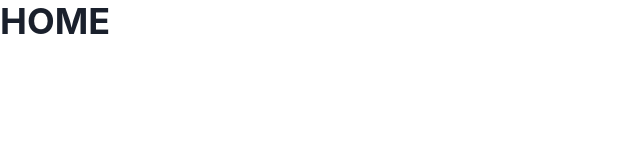
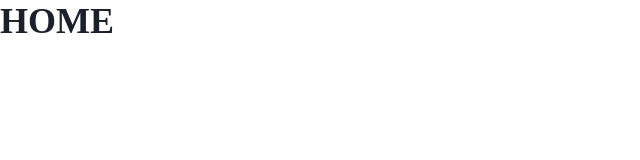
Before and after one commit to iigorcunha/open_wms_frontend, a Next.js app: page / in a window 1280 px wide. Shown: the top 160 px of the page, without its empty margins (0-640 px from the left). Built offline with nearby package versions, Linux system fonts and the light colour scheme.

Commit message:
Add theme colors and default fonts

```diff
--- a/src/styles/theme.ts
+++ b/src/styles/theme.ts
@@ -1,3 +1,22 @@
 import { extendTheme } from '@chakra-ui/react';
 
-export const theme = extendTheme({});
+export const theme = extendTheme({
+  colors: {
+    main: {
+      darkBlue: '#023047',
+      violet: '#54478C',
+      blue: '#219EBC',
+      cyan: '#8ECAE6',
+      orange: '#FB8500',
+      yellow: '#FFB703',
+      green: '#16DB93',
+      lightGreen: '#16DB93',
+      white: '#F5F5F5',
+      offWhite: '#EEEEEE',
+    },
+  },
+  fonts: {
+    heading: 'Poppins',
+    body: 'Poppins',
+  },
+});
```
